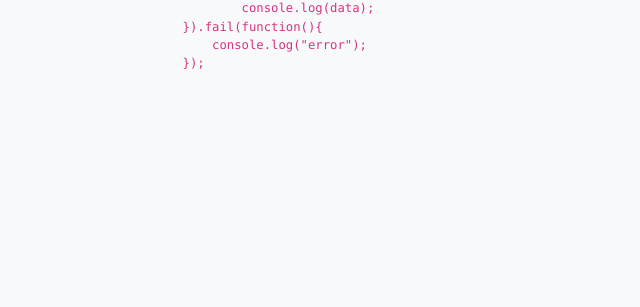
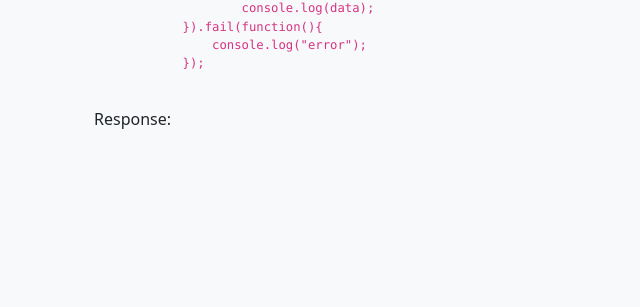
Before and after one commit to yashbansal24/chat_match, a Flask app: page /generate in a window 1280 px wide. Shown: the part 493-800 px from the top of the page, without its empty margins (0-640 px from the left). Run offline with Flask 2, Linux system fonts and the light colour scheme; parts of the project's set-up code (start-up, migrations or seed data) failed here and were passed over.

Commit message:
add response in api.html

```diff
--- a/app/templates/api.html
+++ b/app/templates/api.html
@@ -52,6 +52,12 @@
             });
         </pre>
         </code>
+        <p>Response:</p>
+        <code>
+            <pre id="response">
+
+            </pre>
+        </code>
         </div>
 
         <script>
@@ -73,7 +79,7 @@
                         'token': document.getElementById('api-key').value
                     },
                     function(data = {}){
-                        console.log(data);
+                        document.getElementById('response').innerHTML = JSON.stringify(data, null, "\t");
                 }).fail(function(){
                     console.log("error");
                 });
```
